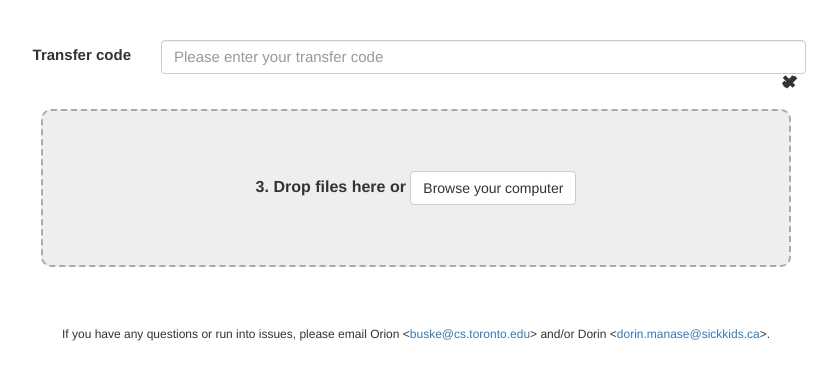
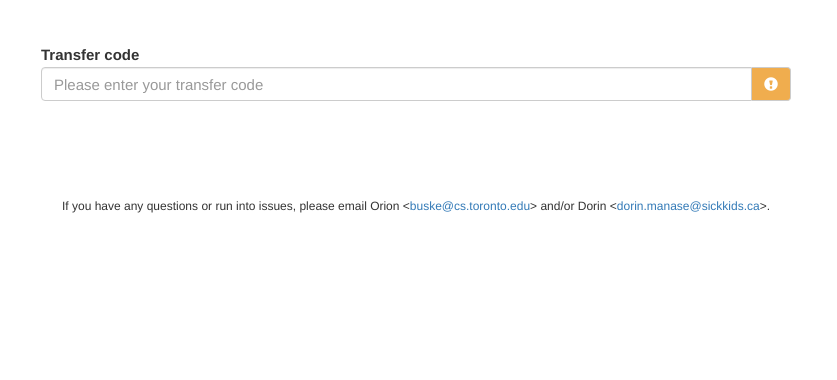
Before and after one commit to ccmbioinfo/dcc-file-transfer, a Flask app: page / in a window 1280 px wide. Shown: the part 69-449 px from the top of the page, without its empty margins (224-1061 px from the left). Run offline with Flask 2, Linux system fonts and the light colour scheme; some libraries are stand-ins or nearby versions.

Commit message:
Removed previous home.html and upload.js with alternates

```diff
--- a/server/static/navigation.js
+++ /dev/null
@@ -1,178 +0,0 @@
-$(function(){
-
-    // Authentication displays option to add sample
-    $('.auth-token-form').on("submit", function(e){
-        // make sure we don't actually submit the form,
-        // since this will refresh the whole page!
-        return false;
-    });
-
-    $('.auth-token-form').on("submit", function(e){
-        $.post("/authorize",
-            {
-                'authToken': $('#auth-token').val()
-            }
-        ).done(function(data){
-            $('.transfer-symbol').removeClass('glyphicon-exclamation-sign').addClass('glyphicon-ok-sign');
-            $('.add-sample-button').show();
-            $('.cancel-sample-button').show().addClass('disabled');
-            $('#auth-token').prop('disabled', true);
-            $('.auth-success').css("background-color", "#5cb85c");
-        }).fail(function(data){
-            $('.transfer-symbol').removeClass('glyphicon-exclamation-sign').addClass('glyphicon-remove-sign')
-            $('.auth-success').css("background-color", "#d9534f");
-        });
-        return false;
-    });
-
-    // Clicking add sample disables it until name and files have been supplied
-    $('.add-sample-button').on('click', function(e){
-        if ($( ".add-sample-button" ).hasClass( "disabled" ) == false) {
-            $('.add-sample-button').addClass('disabled');
-            $('.cancel-sample-button').removeClass('disabled');
-            $('.sample-name-form').show();
-        }
-     });
-
-    // Cancel sample will clear/hide the sample name and hide the drop area
-    $('.cancel-sample-button').on('click', function(e){
-        if ($( ".cancel-sample-button" ).hasClass( "disabled" ) == false) {
-            $('.add-sample-button').removeClass('disabled');
-            $('.cancel-sample-button').addClass('disabled');
-            $('.sample-name-form').hide();
-            $('.resumable-drop').hide();
-            $('#sample-name').removeAttr('value');
-            $('#sample-name').prop('disabled', false);
-            $('.edit-sample-name').css("background-color", "#eee")
-        }
-     });
-
-
-    var sampleName
-    // Submitting a sample name will open the drop area and enable name editing
-    $('.sample-name-form').on("submit", function(e){
-        sampleName = $('#sample-name').val();
-        $('#sample-name').prop('disabled', true);
-        $('.resumable-drop').show();
-        $('.edit-sample-name').css("background-color", "white")
-        headerDone = false;
-        return false;
-    });
-
-    // Editing the sample name will remove the drop area
-    $('.edit-sample-name').on("click", function(e){
-        $('#sample-name').prop('disabled', false);
-        $('.resumable-drop').hide();
-        $('.edit-sample-name').css("background-color", "#eee")
-    });
-
-    // Helper function from Orion, not 100% sure where necessary yet...
-    function getExtraParams(file, chunk) {
-        return {'authToken': $('#auth-token').val()};
-    };
-
-    function getFileProgressElt(file) {
-        return $('#'+file.uniqueIdentifier);
-    };
-
-
-    // An array for storing current resumable objects
-    var resumableArray = [];
-
-    // Create a new resumable object
-    var r = new Resumable({
-        target: '/upload',
-        chunkSize: 1*1024*1024,
-        simultaneousUploads: 3,
-        testChunks: true,
-        testMethod: 'HEAD',
-        prioritizeFirstAndLastChunk: true,
-        query: getExtraParams,
-        permanentErrors:[400, 403, 404, 415, 500, 501]
-    });
-
-    // Assign dropping/selecting files to resumable object
-    r.assignDrop($('.resumable-drop')[0]);
-    r.assignBrowse($('.resumable-browse')[0]);
-
-
-    r.on('fileAdded', function(file){
-        // Ensures that sample header is written once
-        // (there has to be a better way to do this??)
-        if (headerDone == false) {
-            $('.resumable-drop').hide();
-            $('.sample-name-form').hide();
-            $('.add-sample-button').removeClass('disabled');
-            $('.cancel-sample-button').addClass('disabled');
-            $('#sample-name').removeAttr('value');
-            $('#sample-name').prop('disabled', false);
-            $('.edit-sample-name').css("background-color", "#eee")
-
-            // Show the sample table
-            $('.sample-table').show();
-
-            // Add the sample header
-            var sampleTemplate = $('.sample-header-template').first().clone();
-            sampleTemplate.attr('id', sampleName);
-            sampleTemplate.find('.sample-name').html(sampleName)
-            $('.table-data').append(sampleTemplate)
-            sampleTemplate.show();
-
-            headerDone = true;
-            $('.add-sample-button').addClass('disabled');
-            $('.upload-sample-button').addClass('active').show();
-        };
-
-        var fileTemplate = $('.sample-file-template').first().clone();
-        fileTemplate.attr('id', file.uniqueIdentifier);
-        fileTemplate.find('.file-name').html(file.fileName);
-        fileTemplate.find('.progress-bar').html('Ready...');
-        $('.table-data').append(fileTemplate);
-        fileTemplate.show();
-    });
-
-    r.on('fileProgress', function(file){
-        var progress = getFileProgressElt(file);
-        var percent = Math.floor(file.progress() * 100);
-        progress.find('.progress-bar').html(percent + '%');
-        progress.find('.progress-bar').css({width: percent + '%'});
-        progress.find('.progress-bar').css("color", "white");
-    });
-
-    r.on('uploadStart', function(){
-        //should probably hide options, or grey them out
-    });
-
-    r.on('fileSuccess', function(file, message){
-        var progress = getFileProgressElt(file);
-        progress.find('.progress-bar').first()
-          .removeClass('progress-bar-striped active')
-          .addClass('progress-bar-success')
-          .html('Uploaded');
-    });
-
-    r.on('fileError', function(file, message){
-        // Reflect that the file upload has resulted in error
-        var progress = getFileProgressElt(file);
-        var errorMsg = 'Error';
-        try {
-          errorMsg = $.parseJSON(message).message;
-        } catch (e) {
-        }
-        progress.find('.progress-bar')
-          .removeClass('progress-bar-striped active')
-          .addClass('progress-bar-danger')
-          .css({width: '100%'})
-          .html(errorMsg);
-    });
-
-
-
-    $('.upload-sample-button').on("click", function(e){
-        if ($( ".upload-sample-button" ).hasClass('disabled') == false) {
-            $(this).removeClass('active').addClass('disabled');
-            r.upload();
-        }
-    });
-
-});
--- a/server/static/upload.js
+++ b/server/static/upload.js
@@ -1,8 +1,8 @@
-$(function() {
-    function getExtraParams(file, chunk) {
-        return {'authToken': $('#auth-token').val()};
-    };
+$(function(){
 
+    var sampleName
+
+    // Create a new resumable object
     var r = new Resumable({
         target: '/upload',
         chunkSize: 1*1024*1024,
@@ -13,47 +13,57 @@ $(function() {
         query: getExtraParams,
         permanentErrors:[400, 403, 404, 415, 500, 501]
     });
+    r.assignDrop($('.resumable-drop'));
+    r.assignBrowse($('.resumable-browse'));
+    r.on('fileAdded', function(file){
+    // Ensures that sample header is written once
+    // (there has to be a better way to do this??)
+        if (headerDone == false) {
+            $('.resumable-drop').hide();
+            $('.sample-name-form').hide();
+            $('.add-sample-button').removeClass('disabled');
+            $('.cancel-sample-button').addClass('disabled');
+            $('#sample-name').removeAttr('value');
+            $('#sample-name').prop('disabled', false);
+            $('.edit-sample-name').css("background-color", "#eee")
 
-    function getFileProgressElt(file) {
-        return $('#resumable-file-'+file.uniqueIdentifier);
+            // Show the sample table
+            $('.sample-table').show();
+
+            // Add the sample header
+            var sampleTemplate = $('.sample-header-template').first().clone();
+            sampleTemplate.attr('id', sampleName);
+            sampleTemplate.find('.sample-name').html(sampleName)
+            $('.table-data').append(sampleTemplate)
+            sampleTemplate.show();
+
+            headerDone = true;
+            $('.upload-sample-button').addClass('active').show();
         };
 
-    // Resumable.js isn't supported, fall back on a different method
-    if(!r.support) {
-      $('.resumable-error').show();
-    } else {
-      // Show a place for dropping/selecting files
-      $('.resumable-drop').show();
-      r.assignDrop($('.resumable-drop')[0]);
-      r.assignBrowse($('.resumable-browse')[0]);
-      // Handle file add event
-      r.on('fileAdded', function(file) {
-          // Create a new progress bar from template
-          var template = $('#resumable-progress-template').clone();
-          template.attr('id', 'resumable-file-'+file.uniqueIdentifier);
-          template.attr('data-file-id', file.uniqueIdentifier);
-          template.find('.progress-filename').first().html(file.fileName);
-          template.find('.progress-bar').html('Starting upload...');
-          // Add the file to the list
-          $('#resumable-transfers').append(template);
-
-          // Show pause, hide resume
+        var fileTemplate = $('.sample-file-template').first().clone();
+        fileTemplate.attr('id', file.uniqueIdentifier);
+        fileTemplate.find('.file-name').html(file.fileName);
+        fileTemplate.find('.progress-bar').html('Ready...');
+        $('.table-data').append(fileTemplate);
+        fileTemplate.show();
+    });
+    r.on('fileProgress', function(file){
         var progress = getFileProgressElt(file);
-          progress.find('.progress-cancel-link').show();
-          progress.find('.progress-retry-link').hide();
-          // Ensure file list is shown
-          $('.current-uploads').show();
-          // Actually start the upload
-          r.upload();
+        var percent = Math.floor(file.progress() * 100);
+        progress.find('.progress-bar').html(percent + '%');
+        progress.find('.progress-bar').css({width: percent + '%'});
+        progress.find('.progress-bar').css("color", "white");
+    });
+    r.on('uploadStart', function(){
+        //should probably hide options, or grey them out
     });
     r.on('fileSuccess', function(file, message){
-          // Reflect that the file upload has completed
         var progress = getFileProgressElt(file);
         progress.find('.progress-bar').first()
           .removeClass('progress-bar-striped active')
           .addClass('progress-bar-success')
           .html('Uploaded');
-          getFileProgressElt(file).find('.progress-cancel-link').hide();
     });
     r.on('fileError', function(file, message){
         // Reflect that the file upload has resulted in error
@@ -68,70 +78,83 @@ $(function() {
           .addClass('progress-bar-danger')
           .css({width: '100%'})
           .html(errorMsg);
-          progress.find('.progress-cancel-link').hide();
-          progress.find('.progress-retry-link').show();
-        });
-      r.on('fileProgress', function(file){
-          // Handle progress for both the file and the overall upload
-          var progress = getFileProgressElt(file);
-          var percent = Math.floor(file.progress() * 100);
-          progress.find('.progress-bar').html(percent + '%');
-          progress.find('.progress-bar').css({width: percent + '%'});
-        });
-      r.on('uploadStart', function(){
-          // Show pause, hide resume
-          $('.progress-resume-link').hide();
-          $('.progress-pause-link').show();
-      });
-    }
-
-    $('.resumable-drop').on('dragenter', function() {
-        $(this).addClass('resumable-dragover');
-    });
-    $('.resumable-drop').on('dragend', function() {
-        $(this).removeClass('resumable-dragover');
-    });
-    $('.resumable-drop').on('drop', function() {
-        $(this).removeClass('resumable-dragover');
     });
 
-    $('body').on('click', '.progress-cancel-link', function() {
-        // Cancel upload of this file
-        var progress = $(this).closest('.resumable-progress');
-        var uniqueIdentifier = progress.attr('data-file-id');
-        r.getFromUniqueIdentifier(uniqueIdentifier).cancel();
-        // Remove row
-        progress.remove();
+    function getFileProgressElt(file) {
+        return $('#'+file.uniqueIdentifier);
+    };
+
+    // Helper function from Orion, not 100% sure where necessary yet...
+    function getExtraParams(file, chunk) {
+        return {'authToken': $('#auth-token').val()};
+    };
+
+    // Authentication displays option to add sample
+    $('.auth-token-form').on("submit", function(e){
+        $.post("/authorize",
+            {
+                'authToken': $('#auth-token').val()
+            }
+        ).done(function(data){
+            $('.transfer-symbol').removeClass('glyphicon-exclamation-sign').addClass('glyphicon-ok-sign');
+            $('.add-sample-button').show();
+            $('.cancel-sample-button').show().addClass('disabled');
+            $('#auth-token').prop('disabled', true);
+            $('.auth-success').css("background-color", "#5cb85c");
+        }).fail(function(data){
+            $('.transfer-symbol').removeClass('glyphicon-exclamation-sign').addClass('glyphicon-remove-sign')
+            $('.auth-success').css("background-color", "#d9534f");
+        });
+        // make sure we don't actually submit the form,
+        // since this will refresh the whole page!
         return false;
     });
-    $('body').on('click', '.progress-retry-link', function() {
-        // Retry upload of this file
-        var progress = $(this).closest('.resumable-progress');
-        var uniqueIdentifier = progress.attr('data-file-id');
-        r.getFromUniqueIdentifier(uniqueIdentifier).retry();
 
-        progress.find('.progress-bar').first()
-            .removeClass('progress-bar-warning progress-bar-danger')
-            .addClass('progress-bar-striped active')
-            .html('Retrying...');
-        progress.find('.progress-cancel-link').show();
-        progress.find('.progress-retry-link').hide();
+    // Clicking add sample disables it until name and files have been supplied
+    $('.add-sample-button').on('click', function(e){
+        if ($( ".add-sample-button" ).hasClass( "disabled" ) == false) {
+            $('.add-sample-button').addClass('disabled');
+            $('.cancel-sample-button').removeClass('disabled');
+            $('.sample-name-form').show();
+        }
+     });
+
+    // Submitting a sample name will open the drop area and enable name editing
+    $('.sample-name-form').on("submit", function(e){
+        sampleName = $('#sample-name').val();
+        $('#sample-name').prop('disabled', true);
+        $('.resumable-drop').show();
+        $('.edit-sample-name').css("background-color", "white");
+        headerDone = false;
         return false;
     });
-    $('.progress-resume-link').on('click', function() {
-        // Resume upload of all files
+
+    // Cancel sample will clear/hide the sample name and hide the drop area
+    $('.cancel-sample-button').on('click', function(e){
+        if ($( ".cancel-sample-button" ).hasClass( "disabled" ) == false) {
+            $('.add-sample-button').removeClass('disabled');
+            $('.cancel-sample-button').addClass('disabled');
+            $('.sample-name-form').hide();
+            $('.resumable-drop').hide();
+            $('#sample-name').removeAttr('value');
+            $('#sample-name').prop('disabled', false);
+            $('.edit-sample-name').css("background-color", "#eee")
+        }
+     });
+
+    // Editing the sample name will remove the drop area
+    $('.edit-sample-name').on("click", function(e){
+        $('#sample-name').prop('disabled', false);
+        $('.resumable-drop').hide();
+        $('.edit-sample-name').css("background-color", "#eee")
+    });
+
+    $('.upload-sample-button').on("click", function(e){
+        if ($( ".upload-sample-button" ).hasClass('disabled') == false) {
+            $(this).removeClass('active').addClass('disabled');
+            $('.add-sample-button').addClass('disabled');
             r.upload();
-        // Show 'pause' button, hide 'resume' button
-        $('.progress-pause-link').show();
-        $('.progress-resume-link').hide();
-        return false;
+        }
     });
-    $('.progress-pause-link').on('click', function() {
-        // Pause upload of all files
-        r.pause();
-        // Show 'resume' button, hide 'pause' button
-        $('.progress-pause-link').hide();
-        $('.progress-resume-link').show();
-        return false;
+
 });
-});
--- a/server/templates/home.html
+++ b/server/templates/home.html
@@ -1,6 +1,6 @@
 <!DOCTYPE html>
 <html lang="en">
-<!-- Based off of example: https://raw.githubusercontent.com/23/resumable.js/master/samples/Node.js/public/index.html -->
+
 <head>
     <meta charset="UTF-8">
     <title>DCC Large File Upload</title>
@@ -8,103 +8,154 @@
           integrity="sha384-1q8mTJOASx8j1Au+a5WDVnPi2lkFfwwEAa8hDDdjZlpLegxhjVME1fgjWPGmkzs7" crossorigin="anonymous">
     <link rel="stylesheet" type="text/css" href="{{ url_for('static', filename='style.css') }}">
 </head>
+
 <body>
+
 <header><h1>Upload files to the DCC</h1></header>
 
-<section class="container">
+<div class="container-fluid">
 
-    <div class="row">
-        <div class="col-xs-12 col-sm-10 col-sm-offset-1 col-md-8 col-md-offset-2">
+    <!-- Authorization form is presented first -->
+    <div class="row col-sm-8 col-sm-offset-2 transfer-code">
 
         <div class="resumable-error">
             Oh no! Your browser isn't supported. Please try a recent version of Chrome or Firefox.
         </div>
 
-            <!-- Authorization form is presented first -->
-            <form class="row form-horizontal auth-token-form">
-                <div class="form-group has-feedback">
-                    <label for="auth-token" id="transfer-label" class="col-sm-2 control-label">Transfer code</label>
-                    <div class="col-sm-10">
+        <form class="form-horizontal auth-token-form col-sm-12">
+            <div class="form-group">
+
+                <label for="auth-token" class="control-label">Transfer code</label>
+
+                <div class="input-group">
                     <input id="auth-token" type="text" name="authToken" class="form-control"
                            placeholder="Please enter your transfer code">
+
+                    <!-- only show these after the transfer code form is changed -->
+                        <span class="input-group-addon auth-success">
+                            <span class="glyphicon glyphicon-exclamation-sign transfer-symbol"></span>
+                        </span>
+
                 </div>
-                    <!-- only show these after the transfer code form is changed -->
-                        <span id="auth-success" class="glyphicon glyphicon-ok form-control-feedback"
-                              aria-hidden="true"></span>
-                        <span id="auth-fail" class="glyphicon glyphicon-remove form-control-feedback"
-                              aria-hidden="true"></span>
-
 
             </div>
         </form>
 
+    </div>
 
-            <!-- Upon authorization, present add-sample button -->
-            <div class="add-sample row">
+    <!-- Upon authorization, present add-sample and cancel-sample button -->
+    <div class="row col-sm-8 col-sm-offset-2 add-sample">
 
-                <button type="button" class="add-sample-button btn btn-success active">
+        <button type="button" class="btn btn-success active col-xs-3 add-sample-button">
             <span class="glyphicon glyphicon-plus" aria-hidden="true"></span> Add Sample
         </button>
+        <button type="button" class="btn btn-danger col-xs-2 cancel-sample-button">
+            <span class="glyphicon glyphicon-remove" aria-hidden="true"></span> Cancel
+        </button>
+        <button type="button" class="btn btn-info col-xs-2 pull-right upload-sample-button">
+            <span class="glyphicon glyphicon-cloud-upload" aria-hidden="true"></span> Upload
+        </button>
+    </div>
+
+    <!-- Upon clicking add-sample request a sample name -->
+    <div class="row col-sm-8 col-sm-offset-2 sample">
+
+        <form class="form-horizontal sample-name-form col-sm-12">
+            <div class="form-group">
+
+                <label for="sample-name" class="control-label">Sample name</label>
+
+                <div class="input-group">
+                    <input id="sample-name" type="text" name="sampleName" class="form-control"
+                           placeholder="Please enter a sample name">
+                        <span class="input-group-addon edit-sample-name">
+                            <span class="glyphicon glyphicon-pencil"></span>
+                        </span>
+
 
                 </div>
 
-            <!-- Upon clicking add-sample request a sample name -->
-            <form class="row form-horizontal sample-name-form">
-                <div class="form-group">
-                    <label class="control-label" id="sample-name-label" for="sample-name">Please enter a sample
-                        name: </label>
-                    <input id="sample-name" type="text" name="sampleName" placeholder="Sample name"
-                           class="form-control">
             </div>
         </form>
 
-            <!-- Upon sample name submission, present file drop options -->
-            <div class="sample-tree"></div>
-
-            <div class="resumable-drop">
-                3. Drop files here or <a class="resumable-browse btn btn-default">Browse your computer</a>
     </div>
 
-            <div class="current-uploads">
-                <h2>Current uploads:</h2>
-                    <span class="all-transfer-controls">
-                        <button class="progress-resume-link btn btn-success">Resume all</button>
-                        <button class="progress-pause-link btn btn-warning">Pause all</button>
-                    </span>
-                <ul id="resumable-transfers">
-                    <li id="resumable-progress-template" class="resumable-progress row">
-                        <p class="progress-filename col-xs-5"></p>
-                        <div class="progress-wrapper col-xs-7">
-                            <div class="progress-controls">
-                                <button class="progress-cancel-link btn btn-danger"><span
-                                        class="glyphicon glyphicon-remove" aria-hidden="true"></span> Cancel
-                                </button>
-                                <button class="progress-retry-link btn btn-success"><span
-                                        class="glyphicon glyphicon-refresh" aria-hidden="true"></span> Retry
-                                </button>
+    <!-- Upon sample name submission, present file drop options -->
+    <div class="row col-sm-8 col-sm-offset-2 drop-area">
+
+        <div class="resumable-drop col-sm-12">
+            Drop files here or <a class="resumable-browse btn btn-default">Browse your computer</a>
         </div>
 
-                            <div class="progress">
+    </div>
+
+    <!-- Table showing selected files, the progress bars should likely be displayed below -->
+    <div class="row col-sm-8 col-sm-offset-2 sample-table">
+
+        <div class="panel panel-default">
+            <!-- Top panel contents -->
+            <div class="panel-heading">Selected Samples</div>
+            <div class="panel-body">
+                <p>Some instructions on how to select/indicate correct meta data?</p>
+            </div>
+
+            <!-- Table -->
+            <table class="table table-condensed table-data">
+                <thead>
+                <tr class="active">
+                    <th></th>
+                    <th>Files</th>
+                    <th>Meta Data</th>
+                    <th>Status</th>
+                    <th>Options</th>
+                </tr>
+                </thead>
+                <tbody class="sample-template">
+                <tr class="active sample-header-template">
+                    <td class="sample-name"></td>
+                    <td></td>
+                    <td></td>
+                    <td></td>
+                    <td class="sample-option">
+                        <span class="glyphicon glyphicon-plus"></span> |
+                        <span class="glyphicon glyphicon-pencil"></span> |
+                        <span class="glyphicon glyphicon-remove"></span>
+                    </td>
+                </tr>
+                <tr class="sample-file-template">
+                    <td class="file-icon"><span class="glyphicon glyphicon-arrow-right"></span></td>
+                    <td class="file-name"></td>
+                    <td class="metadata">...</td>
+                    <td class="progress">
                         <div class="progress-bar progress-bar-striped active" role="progressbar"></div>
+                    </td>
+                    <td class="option"><span class="glyphicon glyphicon-remove"></span></td>
+                </tr>
+                </tbody>
+
+            </table>
+
+
         </div>
-                        </div>
-                    </li>
-                </ul>
     </div>
 
 
+    <!-- Footer, leave at bottom -->
+    <div class="row col-sm-8 col-sm-offset-2 footer-row">
         <div class="footer">
             If you have any questions or run into issues, please email Orion &lt;<a
                 href="mailto:buske@cs.toronto.edu">buske@cs.toronto.edu</a>&gt; and/or Dorin &lt;<a
                 href="mailto:dorin.manase@sickkids.ca">dorin.manase@sickkids.ca</a>&gt;.
         </div>
     </div>
+
+
 </div>
-</section>
 
 <script src="https://ajax.googleapis.com/ajax/libs/jquery/1.7.1/jquery.min.js"></script>
 <script src="{{ url_for('static', filename='resumable.js') }}"></script>
 <script src="{{ url_for('static', filename='upload.js') }}"></script>
-<script src="{{ url_for('static', filename='navigation.js') }}"></script>
+
+
 </body>
 </html>
--- a/server/views.py
+++ b/server/views.py
@@ -29,11 +29,6 @@ def teardown_request(exception):
 @app.route("/", methods=['GET'])
 def home():
     return render_template('home.html')
-
-
-@app.route("/alternate", methods=['GET'])
-def alternate():
-    return render_template('alternate.html')
 
 
 @app.route("/authorize", methods=['POST'])
```
Also changed, not shown: server/templates/alternate.html (deleted, +0 -162 lines). Lines whose indentation alone changed are shown as unchanged.
